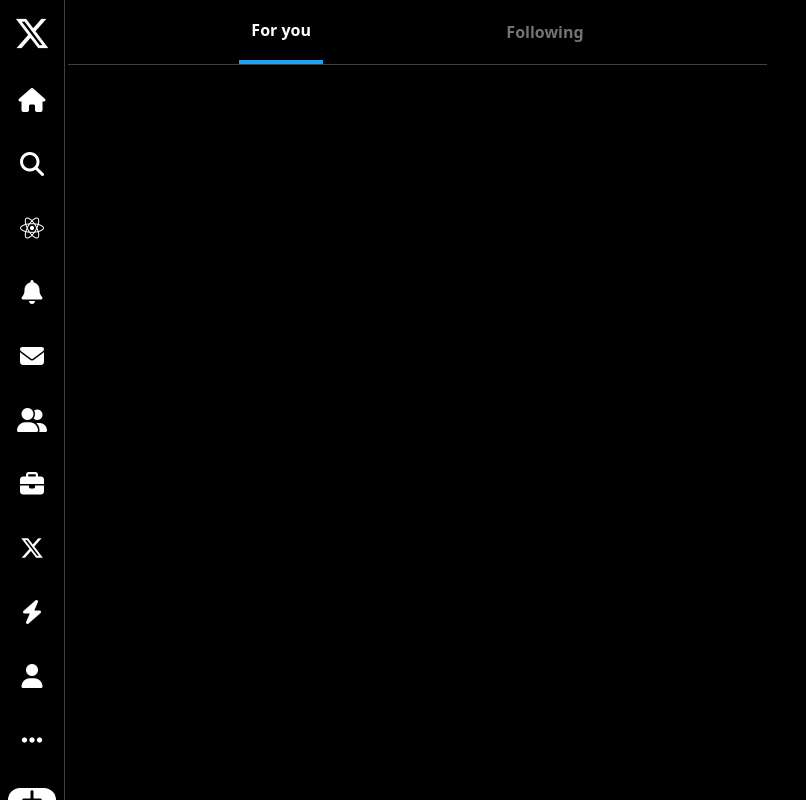
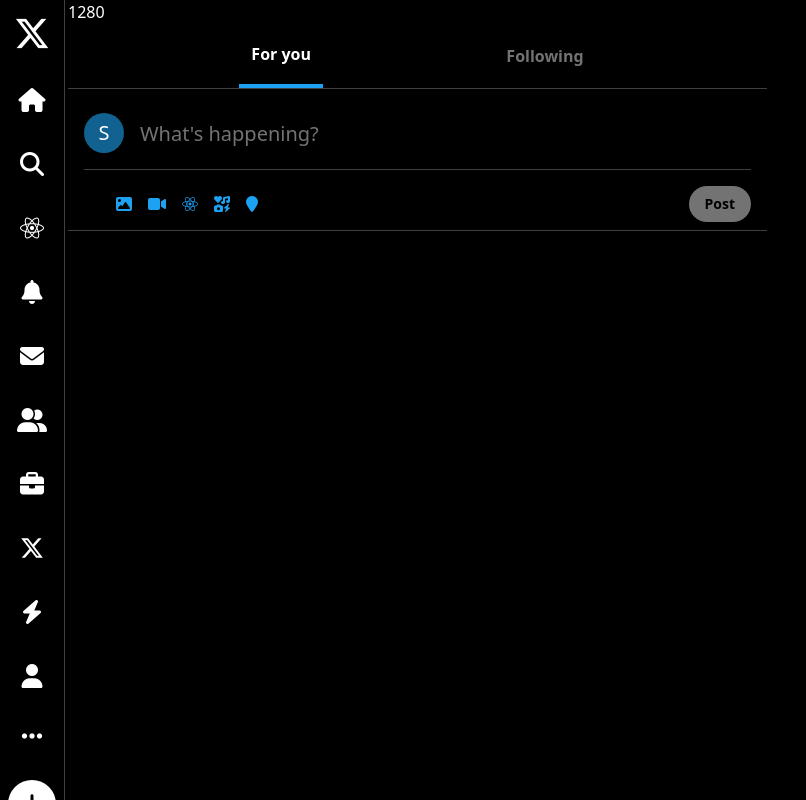
Before and after one commit to sahilsaini172/Twitter-Clone, a React (Vite) app: page / in a window 1280 px wide. Shown: the whole page, without its empty margins (0-806 px from the left). Built offline with nearby package versions, Linux system fonts and the light colour scheme; no server answers.

Commit message:
some itterations

```diff
--- a/src/App.jsx
+++ b/src/App.jsx
@@ -6,46 +6,87 @@ import Message from "./Screens/Message";
 import Notification from "./Screens/Notification";
 import Community from "./Screens/Community";
 import NavigationBar from "./Components/NavigationBar";
-import { useState } from "react";
+import { useState, useEffect } from "react";
 
 function App() {
   //Sidebar
   const [isOpen, setIsOpen] = useState(true);
+
+  //ScreenWidth
+  const [screenWidth, setScreenWidth] = useState(window.innerWidth);
+  useEffect(() => {
+    const handleResize = () => setScreenWidth(window.innerWidth);
+
+    //update on resize
+    window.addEventListener("resize", handleResize);
+
+    return () => {
+      window.removeEventListener("resize", handleResize);
+    };
+  }, []);
+
   function handleSidebarToggle() {
     setIsOpen(!isOpen);
   }
 
   return (
     <main className="bg-black sm:ml-17 text-white **:duration-200 **:ease-linear scroll-smooth">
+      <h1>{screenWidth}</h1>
       <BrowserRouter>
         <Routes>
           <Route
             path="/"
-            element={<Home isOpen={isOpen} onClick={handleSidebarToggle} />}
+            element={
+              <Home
+                isOpen={isOpen}
+                onClick={handleSidebarToggle}
+                screenWidth={screenWidth}
+              />
+            }
           />
           <Route
             path="/search"
-            element={<Search isOpen={isOpen} onClick={handleSidebarToggle} />}
+            element={
+              <Search
+                isOpen={isOpen}
+                onClick={handleSidebarToggle}
+                screenWidth={screenWidth}
+              />
+            }
           />
           <Route path="/grok" element={<Grok />} />
           <Route
             path="/notification"
             element={
-              <Notification isOpen={isOpen} onClick={handleSidebarToggle} />
+              <Notification
+                isOpen={isOpen}
+                onClick={handleSidebarToggle}
+                screenWidth={screenWidth}
+              />
             }
           />
           <Route
             path="/message"
-            element={<Message isOpen={isOpen} onClick={handleSidebarToggle} />}
+            element={
+              <Message
+                isOpen={isOpen}
+                onClick={handleSidebarToggle}
+                screenWidth={screenWidth}
+              />
+            }
           />
           <Route
             path="/community"
             element={
-              <Community isOpen={isOpen} onClick={handleSidebarToggle} />
+              <Community
+                isOpen={isOpen}
+                onClick={handleSidebarToggle}
+                screenWidth={screenWidth}
+              />
             }
           />
         </Routes>
-        <NavigationBar />
+        <NavigationBar screenWidth={screenWidth} />
       </BrowserRouter>
     </main>
   );
--- /dev/null
+++ b/src/Components/MoreSidebarItem.jsx
@@ -0,0 +1,5 @@
+export default function MoreSidebarItem() {
+    return <div className="fixed inset-0">
+
+    </div>
+}
--- a/src/Components/NavigationBar.jsx
+++ b/src/Components/NavigationBar.jsx
@@ -3,24 +3,11 @@ import Icon from "../Components/Icon";
 import { Link } from "react-router";
 import { useEffect } from "react";
 
-export default function NavigationBar() {
-  const [screenWidth, setScreenWidth] = useState(window.innerWidth);
-
-  useEffect(() => {
-    const handleResize = () => setScreenWidth(window.innerWidth);
-
-    //update on resize
-    window.addEventListener("resize", handleResize);
-
-    return () => {
-      window.removeEventListener("resize", handleResize);
-    };
-  }, []);
-
+export default function NavigationBar({ screenWidth }) {
   const newStyle =
     screenWidth < 500
       ? "fixed bottom-0 z-40 bg-black border-t border-t-neutral-700 p-4 w-full flex justify-between items-center text-xl"
-      : "fixed left-0 top-0 bottom-0 flex flex-col items-center bg-black border-r border-r-neutral-700 text-2xl gap-8 py-4 px-2";
+      : "fixed left-0 overflow-y-scroll top-0 bottom-0 flex flex-col items-center bg-black border-r border-r-neutral-700 text-2xl gap-8 py-4 px-2";
 
   return (
     <footer className={newStyle}>
@@ -39,8 +26,10 @@ export default function NavigationBar() {
           <NavigationBarItem title="" icon="x-twitter" type="brands" />
           <NavigationBarItem title="" icon="bolt" />
           <NavigationBarItem title="" icon="user" />
-          <NavigationBarItem title="" icon="ellipsis" />
-          <div className="flex items-center justify-center w-12 h-12 bg-white rounded-full">
+          <div className="flex flex-col justify-center">
+            <Icon icon="ellipsis" style="" />
+          </div>
+          <div className="flex items-center aspect-square justify-center w-12 h-12 bg-white rounded-full">
             <Icon style="text-black" />
           </div>
         </>
--- /dev/null
+++ b/src/Components/NewPost.jsx
@@ -0,0 +1,32 @@
+import Icon from "./Icon";
+
+export default function NewPost({ screenWidth }) {
+  return (
+    <section className="p-4 sm:py-2 text-primary-500 border-b border-b-neutral-700 flex flex-col gap-4">
+      {screenWidth > 499 && (
+        <div className="flex gap-4 items-center text-white border-b border-b-neutral-700 py-4">
+          <div className="w-10 h-10 flex aspect-square text-xl justify-center items-center rounded-full bg-primary-700">
+            S
+          </div>
+          <input
+            type="text"
+            placeholder="What's happening?"
+            className="text-xl flex-1 h-full focus:outline-0 placeholder:text-neutral-500"
+          />
+        </div>
+      )}
+      <div className="flex justify-between items-center">
+        <div className="flex items-center gap-4 sm:px-8">
+          <Icon icon="image" />
+          <Icon icon="video" />
+          <Icon type="brands" icon="react" />
+          <Icon icon="icons" />
+          <Icon icon="location-pin" />
+        </div>
+        <button className="text-sm font-bold text-black bg-neutral-500 py-2 px-4 rounded-full">
+          Post
+        </button>
+      </div>
+    </section>
+  );
+}
--- a/src/Components/Sidebar.jsx
+++ b/src/Components/Sidebar.jsx
@@ -3,11 +3,15 @@ import Icon from "./Icon";
 export default function Sidebar({ isOpen, onClick }) {
   return (
     <div
-      className={`fixed inset-0 duration-300 ease-linear max-w-[430px] ${
+      className={`fixed inset-0 duration-300 ease-linear hide-scrollbar  ${
         isOpen ? "-z-50" : "bg-white/10 backdrop-blur-sm z-50"
       }`}
     >
-      <div className={`flex h-full overflow-y-scroll ${isOpen ? "-translate-x-full" : ""}`}>
+      <div
+        className={`flex h-full overflow-y-scroll hide-scrollbar ${
+          isOpen ? "-translate-x-full" : ""
+        }`}
+      >
         <div className="w-2/3 bg-black">
           <SidebarHeader />
           <SidebarItem icon="comment" title="Chat" />
--- a/src/Components/SidebarBtn.jsx
+++ b/src/Components/SidebarBtn.jsx
@@ -1,6 +1,11 @@
-export default function SidebarBtn({onClick}) {
+export default function SidebarBtn({ onClick, screenWidth }) {
   return (
-    <div onClick={onClick} className="w-10 h-10 flex aspect-square justify-center items-center rounded-full bg-primary-700 text-lg">
+    <div
+      onClick={onClick}
+      className={`${
+        screenWidth < 499 ? "hidden" : ""
+      } w-10 h-10 flex aspect-square justify-center items-center rounded-full bg-primary-700 text-lg`}
+    >
       S
     </div>
   );
--- a/src/Screens/Home.jsx
+++ b/src/Screens/Home.jsx
@@ -4,8 +4,9 @@ import FollowingFeed from "./SubScreen/FollowingFeed";
 import ForYouFeed from "./SubScreen/ForYouFeed";
 import Sidebar from "../Components/Sidebar";
 import SidebarBtn from "../Components/SidebarBtn";
+import NewPost from "../Components/NewPost";
 
-export default function Home({ isOpen, onClick }) {
+export default function Home({ isOpen, onClick, screenWidth }) {
   const [feed, setFeed] = useState(1);
 
   return (
@@ -13,7 +14,7 @@ export default function Home({ isOpen, onClick }) {
       <HomeAppbar onClick={onClick} isOpen={isOpen} />
       <Sidebar isOpen={isOpen} onClick={onClick} />
       <FeedSelecter feed={feed} setFeed={setFeed} />
-      <NewPost />
+      <NewPost screenWidth={screenWidth} />
       {feed === 1 && <ForYouFeed feed={feed} />}
       {feed === 2 && <FollowingFeed feed={feed} />}
     </main>
@@ -58,20 +59,3 @@ export function FeedSelecter({ feed, setFeed }) {
     </div>
   );
 }
-
-function NewPost() {
-  return (
-    <section className="p-4 text-primary-500 border-b border-b-neutral-700 flex justify-between items-center sm:hidden">
-      <div className="flex items-center gap-4">
-        <Icon icon="image" />
-        <Icon icon="video" />
-        <Icon type="brands" icon="react" />
-        <Icon icon="icons" />
-        <Icon icon="location-pin" />
-      </div>
-      <button className="text-sm font-bold text-black bg-neutral-500 py-2 px-4 rounded-full">
-        Post
-      </button>
-    </section>
-  );
-}
--- a/src/Screens/Search.jsx
+++ b/src/Screens/Search.jsx
@@ -9,7 +9,7 @@ import SearchSportsFeed from "./SubScreen/SearchSportsFeed";
 import SearchEntertainmentFeed from "./SubScreen/SearchEntertainmentFeed";
 import FAB from "../Components/FAB";
 
-export default function Search({ isOpen, onClick }) {
+export default function Search({ isOpen, onClick, screeWidth }) {
   const [searchFeed, setSearchFeed] = useState(1);
 
   function changeSearchFeed() {
@@ -47,12 +47,12 @@ export default function Search({ isOpen, onClick }) {
   );
 }
 
-export function SearchAppbar({ onClick }) {
+export function SearchAppbar({ onClick, screeWidth }) {
   return (
     <header
       className={`z-40 py-2 px-4 flex gap-4 justify-between items-center bg-black/10 backdrop-blur-xs`}
     >
-      <SidebarBtn onClick={onClick} />
+      <SidebarBtn onClick={onClick} screeWidth={screeWidth}/>
       <div className="flex border border-neutral-600 px-2 py-3 rounded-full items-center gap-2 flex-1">
         <Icon icon="magnifying-glass" style="text-sm p-1 text-neutral-500" />
         <input
```
